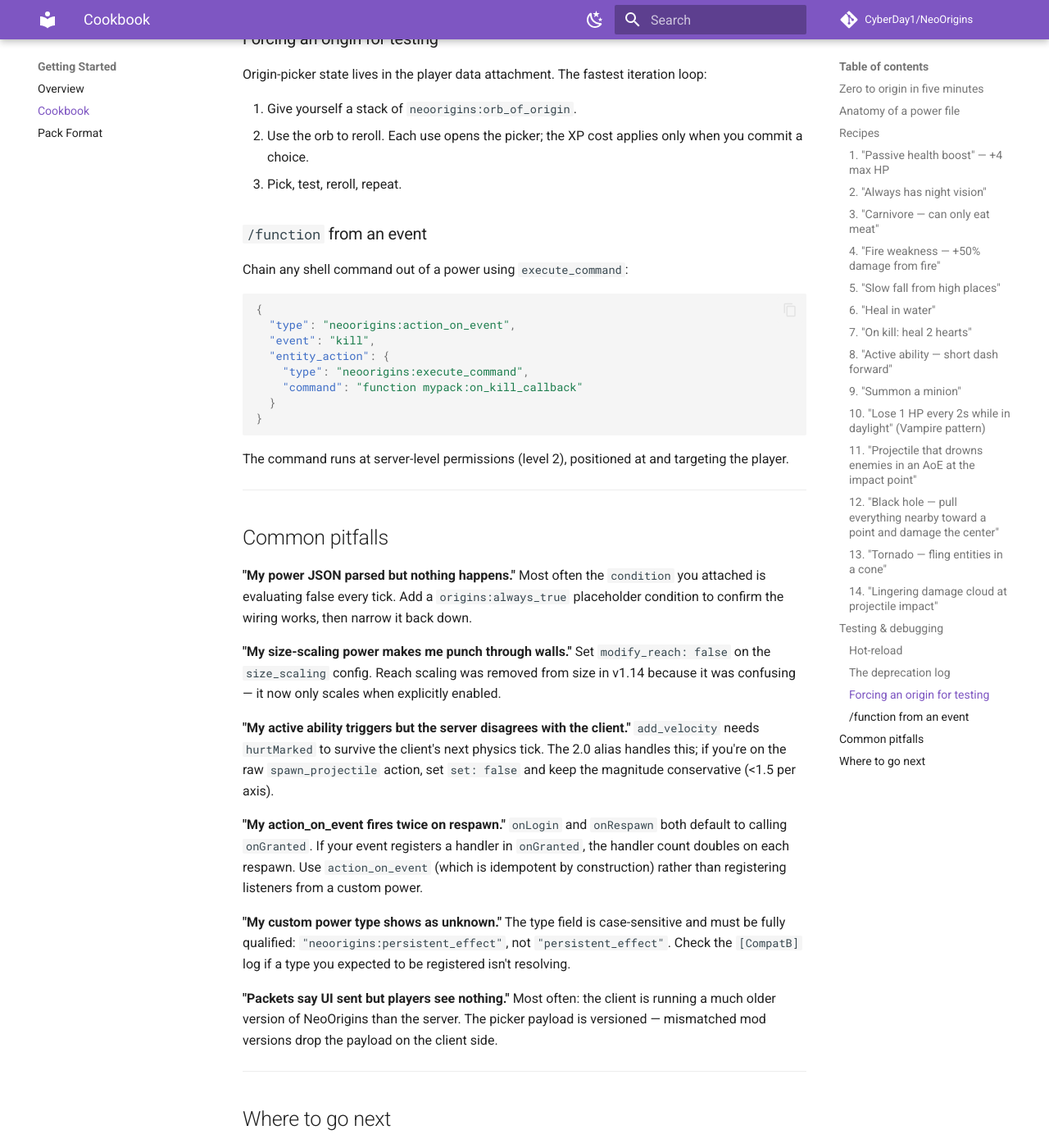
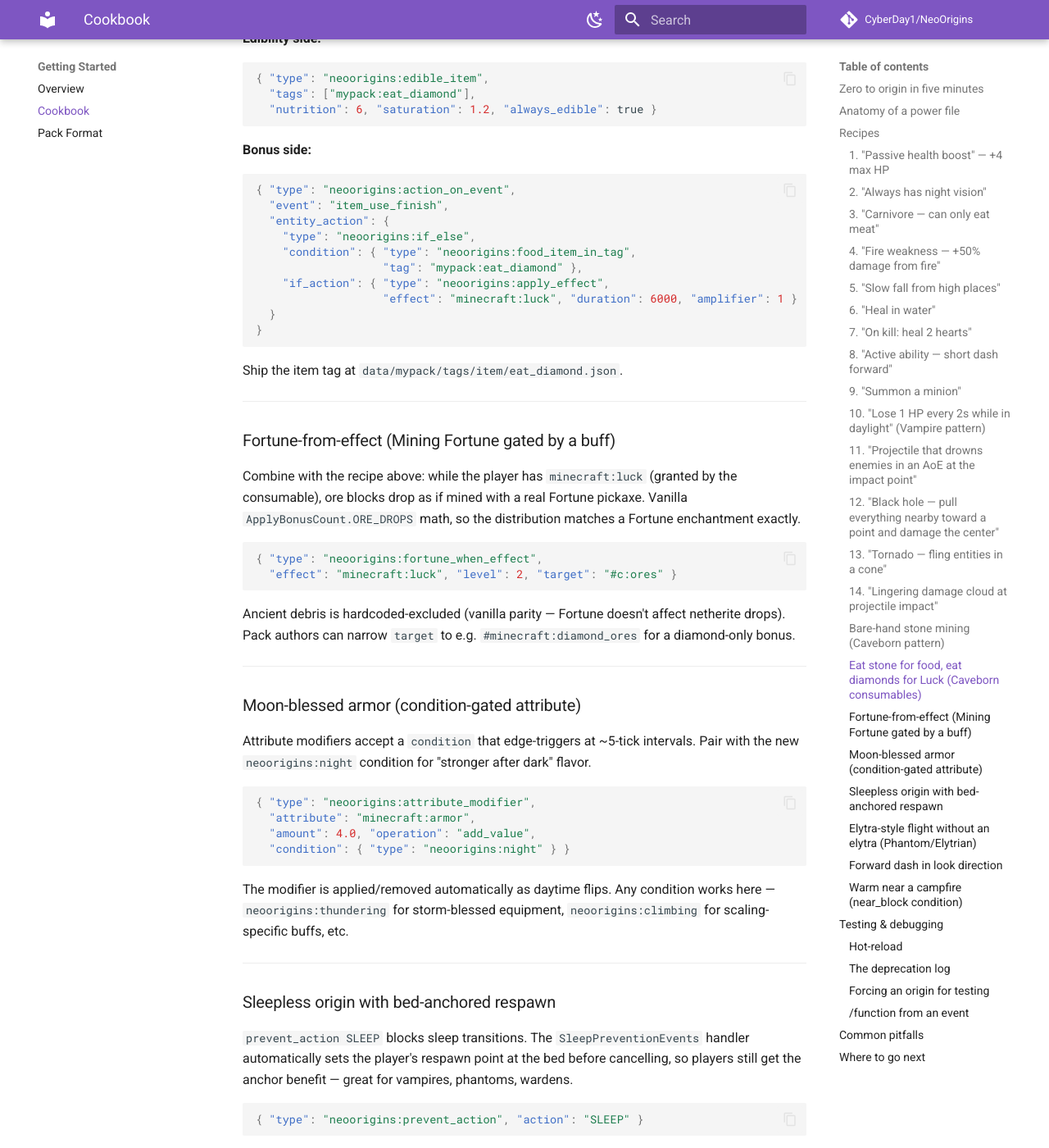
Before and after one commit to CyberDay1/NeoOrigins, an MkDocs documentation site: the page built from docs/COOKBOOK.md, in a window 1280 px wide and 1400 px high, scrolled down 10073 px. Shown: the whole window at 82% size. Built offline with MkDocs 1.6.1 and Material for MkDocs 9.7.7, drawn with Linux system fonts in a browser that asks for light colours; comment, search, counter and statistics services are not loaded; some of the changed text lies outside the part shown.

Commit message:
docs(cookbook): 8 new recipes for this session's features
- Bare-hand stone mining (BareHandToolPower)
- Eat minerals for buffs (edible_item + action_on_event + food_item_in_tag)
- Fortune-from-effect (FortuneWhenEffectPower)
- Moon-blessed armor (attribute_modifier + neoorigins:night condition)
- Sleepless origin with bed-anchored respawn (prevent_action SLEEP +
  SpawnHelper)
- Elytra-style flight without elytra (NaturalGlidePower)
- Forward dash (neoorigins:dash action)
- Warm near campfire (near_block condition)

All recipes are end-to-end — drop them into an originpack and they work.

````diff
--- a/docs/COOKBOOK.md
+++ b/docs/COOKBOOK.md
@@ -489,6 +489,168 @@
 
 ---
 
+### Bare-hand stone mining (Caveborn pattern)
+
+Make the player's empty hand behave as a vanilla tool at any tier,
+enabling proper drops and mining speed without holding an actual item.
+
+```json
+{ "type": "neoorigins:bare_hand_tool", "tool": "minecraft:stone_pickaxe" }
+```
+
+Stack multiple instances to emulate several tool types simultaneously
+(pickaxe + axe + shovel). Config accepts any vanilla tool item ID; the
+runtime reads the item's tool component to determine correct-for-drops
+and break speed. Only fires while the main hand is empty.
+
+---
+
+### Eat stone for food, eat diamonds for Luck (Caveborn consumables)
+
+Chained pattern: an `edible_item` power makes items consumable, and an
+`action_on_event` power listens on `ITEM_USE_FINISH` to apply a bonus
+when a matching item is eaten. Cross-reference using a custom item tag
+in `food_item_in_tag`.
+
+**Edibility side:**
+```json
+{ "type": "neoorigins:edible_item",
+  "tags": ["mypack:eat_diamond"],
+  "nutrition": 6, "saturation": 1.2, "always_edible": true }
+```
+
+**Bonus side:**
+```json
+{ "type": "neoorigins:action_on_event",
+  "event": "item_use_finish",
+  "entity_action": {
+    "type": "neoorigins:if_else",
+    "condition": { "type": "neoorigins:food_item_in_tag",
+                   "tag": "mypack:eat_diamond" },
+    "if_action": { "type": "neoorigins:apply_effect",
+                   "effect": "minecraft:luck", "duration": 6000, "amplifier": 1 }
+  }
+}
+```
+
+Ship the item tag at `data/mypack/tags/item/eat_diamond.json`.
+
+---
+
+### Fortune-from-effect (Mining Fortune gated by a buff)
+
+Combine with the recipe above: while the player has `minecraft:luck`
+(granted by the consumable), ore blocks drop as if mined with a real
+Fortune pickaxe. Vanilla `ApplyBonusCount.ORE_DROPS` math, so the
+distribution matches a Fortune enchantment exactly.
+
+```json
+{ "type": "neoorigins:fortune_when_effect",
+  "effect": "minecraft:luck", "level": 2, "target": "#c:ores" }
+```
+
+Ancient debris is hardcoded-excluded (vanilla parity — Fortune doesn't
+affect netherite drops). Pack authors can narrow `target` to e.g.
+`#minecraft:diamond_ores` for a diamond-only bonus.
+
+---
+
+### Moon-blessed armor (condition-gated attribute)
+
+Attribute modifiers accept a `condition` that edge-triggers at ~5-tick
+intervals. Pair with the new `neoorigins:night` condition for
+"stronger after dark" flavor.
+
+```json
+{ "type": "neoorigins:attribute_modifier",
+  "attribute": "minecraft:armor",
+  "amount": 4.0, "operation": "add_value",
+  "condition": { "type": "neoorigins:night" } }
+```
+
+The modifier is applied/removed automatically as daytime flips. Any
+condition works here — `neoorigins:thundering` for storm-blessed
+equipment, `neoorigins:climbing` for scaling-specific buffs, etc.
+
+---
+
+### Sleepless origin with bed-anchored respawn
+
+`prevent_action SLEEP` blocks sleep transitions. The
+`SleepPreventionEvents` handler automatically sets the player's
+respawn point at the bed before cancelling, so players still get the
+anchor benefit — great for vampires, phantoms, wardens.
+
+```json
+{ "type": "neoorigins:prevent_action", "action": "SLEEP" }
+```
+
+Feedback message *"You don't need sleep — but you remember this place."*
+fires on bed interaction.
+
+---
+
+### Elytra-style flight without an elytra (Phantom/Elytrian)
+
+Grant gliding behavior — press jump while falling, spread wings like
+a vanilla elytra user. No chest-slot requirement.
+
+```json
+{ "type": "neoorigins:natural_glide" }
+```
+
+Pair with `neoorigins:elytra_boost` for launch-speed amplification.
+Contrast: `neoorigins:flight` is creative-mode-style hover (hold space
+to ascend). `natural_glide` is pitch-based gliding, the real-elytra
+feel.
+
+---
+
+### Forward dash in look direction
+
+The `neoorigins:dash` action projects a strength magnitude along the
+player's look vector. Canonical V2 replacement for `active_dash`.
+
+```json
+{ "type": "neoorigins:active_ability",
+  "cooldown_ticks": 60, "hunger_cost": 2,
+  "entity_action": { "type": "neoorigins:dash",
+                     "strength": 2.2,
+                     "allow_vertical": true } }
+```
+
+Set `allow_vertical: false` for ground-lock dashes that ignore look
+pitch. Sets `hurtMarked = true` internally so client prediction
+doesn't discard the impulse.
+
+---
+
+### Warm near a campfire (near_block condition)
+
+`neoorigins:near_block` scans a cubic radius for matching blocks and
+fires when any are found. Accepts any combination of `block`/`blocks`/
+`tag`/`tags` fields with logical OR.
+
+```json
+{ "type": "neoorigins:condition_passive",
+  "condition": {
+    "type": "neoorigins:near_block",
+    "tags": ["minecraft:campfires", "#c:fire"],
+    "radius": 5
+  },
+  "entity_action": {
+    "type": "neoorigins:apply_effect",
+    "effect": "minecraft:fire_resistance",
+    "duration": 100, "amplifier": 0
+  },
+  "interval": 20
+}
+```
+
+Radius is capped at 8 to keep the per-tick scan cheap.
+
+---
+
 ## Testing & debugging
 
 ### Hot-reload
````
